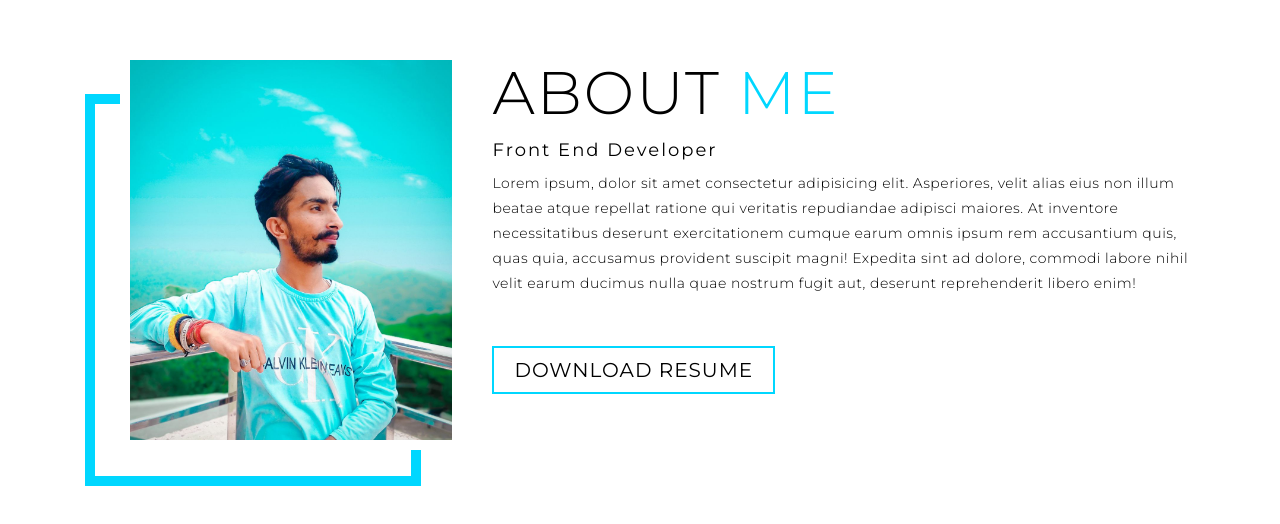
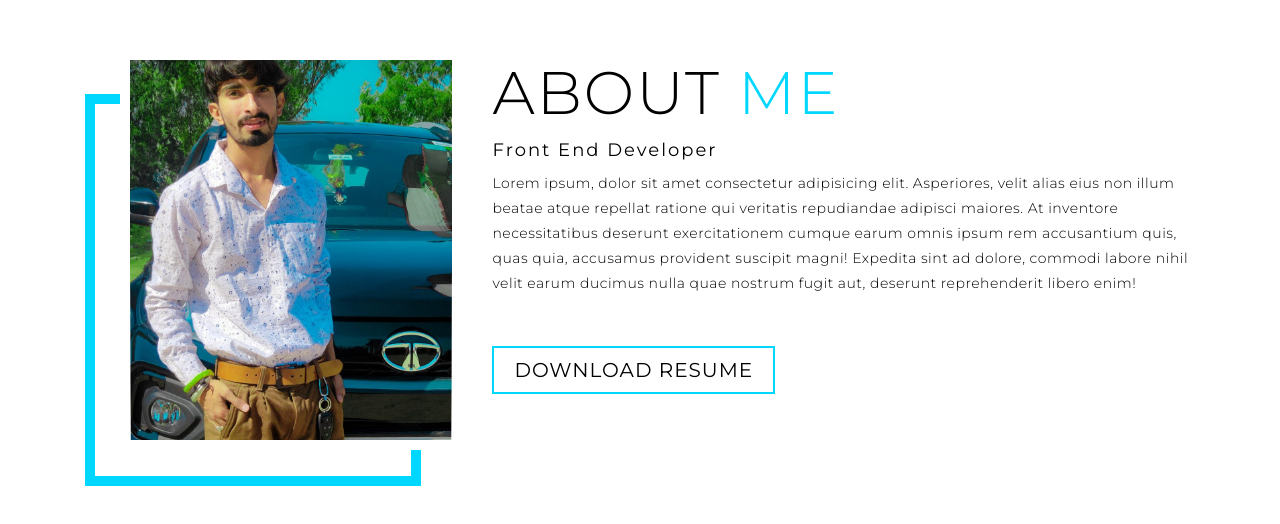
Before and after one commit to amit-ramgarhia/amit-kumar, a plain HTML site: page index.html in a window 1280 px wide. Shown: the part 1750-2274 px from the top of the page. Drawn offline with Linux system fonts and the light colour scheme.

Commit message:
Update index.html

```diff
--- a/index.html
+++ b/index.html
@@ -77,7 +77,7 @@
         <div class="about container">
             <div class="col-left">
                 <div class="about-img">
-                    <img src="./img/pic-2.jpg" alt="img" />
+                    <img src="./img/mypic.jpg" alt="img" />
                 </div>
             </div>
             <div class="col-right">
```
